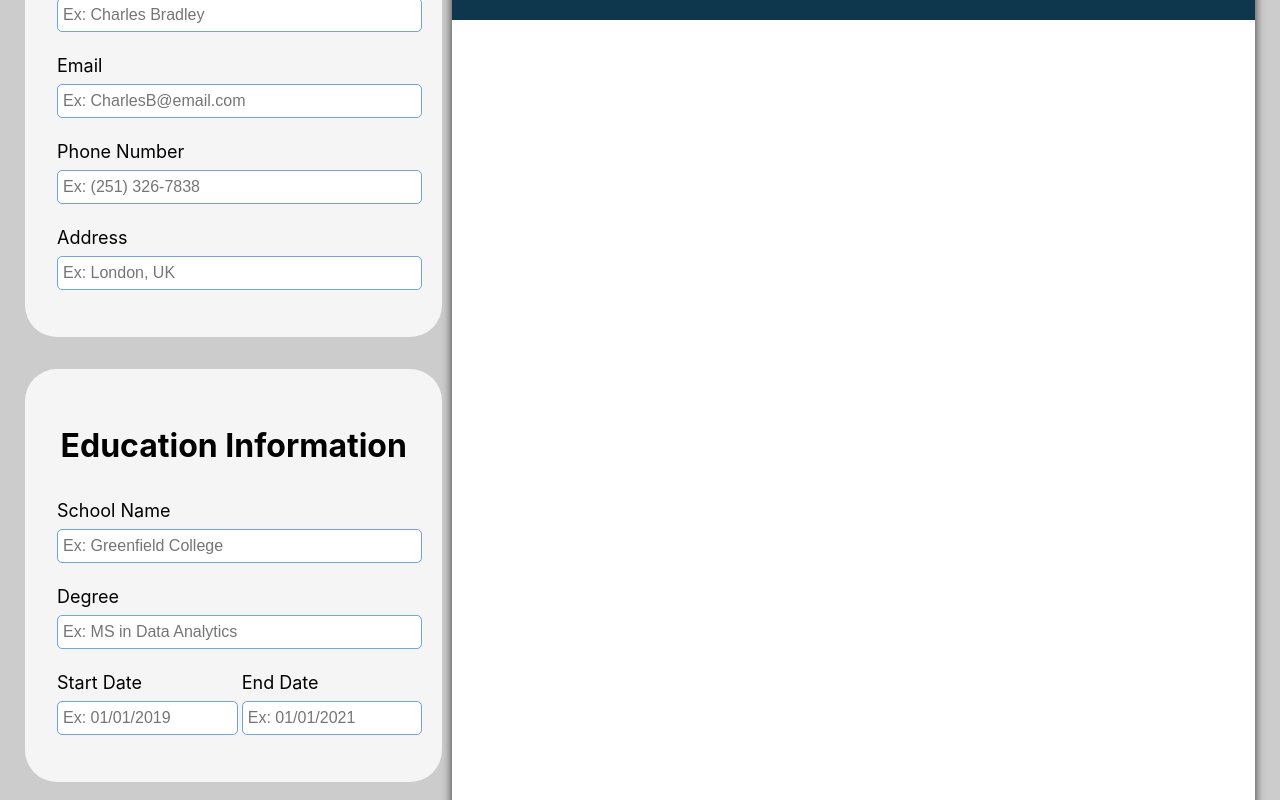
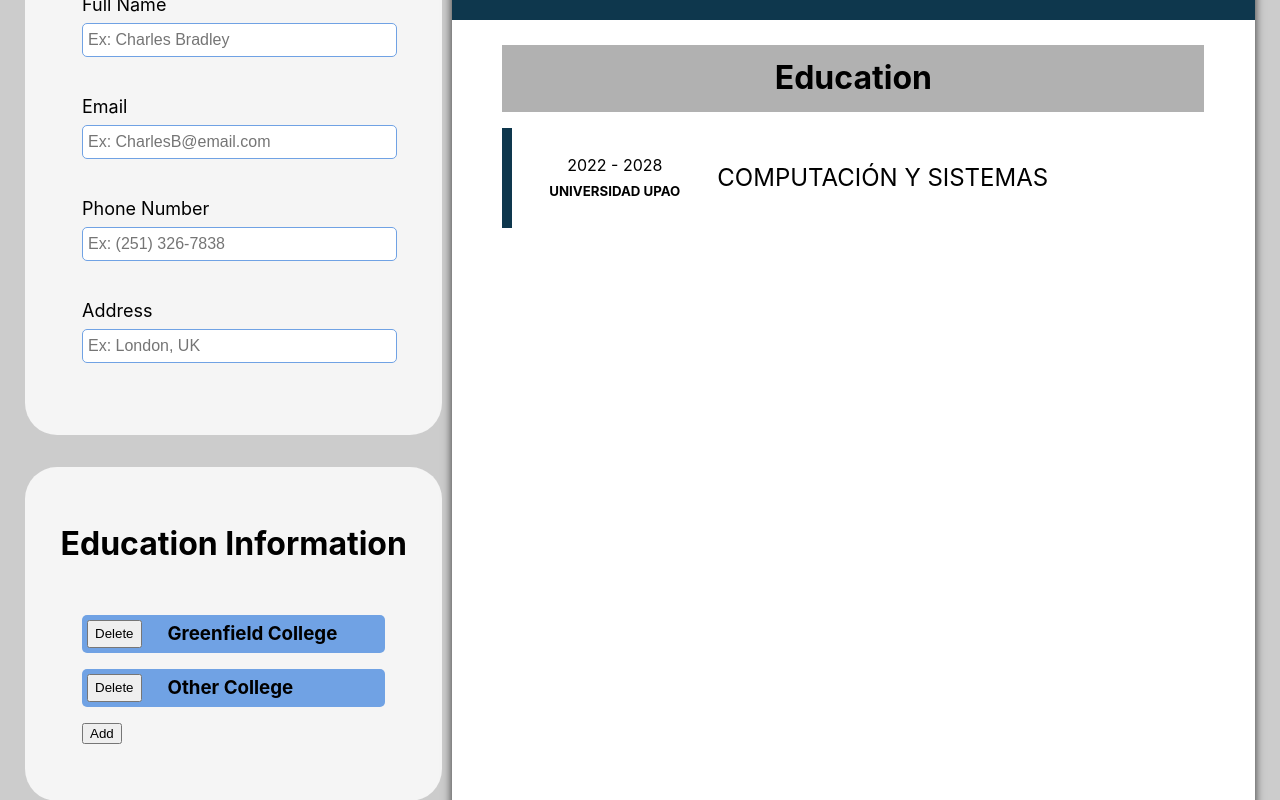
Before and after one commit to Hrid1402/CV-Application, a React (Vite) app: page / in a window 1280 px wide. Shown: the part 300-1100 px from the top of the page. Built offline with nearby package versions, Linux system fonts and the light colour scheme.

Commit message:
feat: design CV education, dont working yet

```diff
--- a/package.json
+++ b/package.json
@@ -11,7 +11,8 @@
   },
   "dependencies": {
     "react": "^18.3.1",
-    "react-dom": "^18.3.1"
+    "react-dom": "^18.3.1",
+    "uuid": "^10.0.0"
   },
   "devDependencies": {
     "@eslint/js": "^9.8.0",
--- a/src/components/inputs.jsx
+++ b/src/components/inputs.jsx
@@ -4,8 +4,23 @@ import '../styles/CV.css'
 import emailIcon from '../assets/ICO_email.svg'
 import phoneIcon from '../assets/ICO_phone.svg'
 import addressIcon from '../assets/ICO_address.svg'
+import { useState } from 'react'
+import { v4 as uuidv4 } from 'uuid';
 
-
+let schoolData = [
+    {
+        name: 'Greenfield College',
+        degree: 'MS in Data Analytics',
+        startDate: '01/01/2019',
+        endDate: '01/01/2021'
+    },
+    {
+        name: 'Other College',
+        degree: 'MS in Data Analytics',
+        startDate: '01/01/2019',
+        endDate: '01/01/2021'
+    },
+];
 
 function TextInput({text, holder, type="text", handleChange}){
 
@@ -31,11 +46,17 @@ export function GeneralInf({setFullName, setEmail, setPhone, setAddress}){
     </div>
   )
 };
-
-export function EducationInf(){
+function EduBlock(name, key, onDelete){
+    return(
+        <div key={key} className='schoolBlock'>
+            <button onClick={() => onDelete(name)}>Delete</button>
+            <h3>{name}</h3>
+        </div>
+    )
+}
+function AddEdu({setShowEdu, schoolData, setSchoolData}){
     return (
         <div className='InputBlock'>
-          <h1>Education Information</h1>
             <div className='infContainer'>
                 <TextInput text="School Name" holder="Ex: Greenfield College"></TextInput>
                 <TextInput text="Degree" holder="Ex: MS in Data Analytics"></TextInput>
@@ -47,6 +68,52 @@ export function EducationInf(){
                           <TextInput text="End Date" holder="Ex: 01/01/2021"></TextInput>
                       </div>
                 </div>
+                <button onClick={
+                    () => {setShowEdu(false);}
+                }>Cancel</button>
+
+                <button onClick={
+                    () => {
+                        setSchoolData([...schoolData, {
+                            name: document.querySelector('input[placeholder="Ex: Greenfield College"]').value,
+                            degree: document.querySelector('input[placeholder="Ex: MS in Data Analytics"]').value,
+                            startDate: document.querySelector('input[placeholder="Ex: 01/01/2019"]').value,
+                            endDate: document.querySelector('input[placeholder="Ex: 01/01/2021"]').value
+                        }]);
+                        setShowEdu(false);
+                    }
+                }>Save</button>
+            </div>
+        </div>
+      )
+}
+
+export function EducationInf(){
+    const [showEdu, setShowEdu] = useState(false);
+    const [schoolData, setSchoolData] = useState([{
+        name: 'Greenfield College',
+        degree: 'MS in Data Analytics',
+        startDate: '01/01/2019',
+        endDate: '01/01/2021'
+    },
+    {
+        name: 'Other College',
+        degree: 'MS in Data Analytics',
+        startDate: '01/01/2019',
+        endDate: '01/01/2021'
+    }]);
+    const deleteSchool = (nameToDelete) => {
+        setSchoolData(schoolData.filter((school) => school.name !== nameToDelete));
+    };
+
+    return (
+      <div className='InputBlock'>
+          <h1>Education Information</h1>
+          <div className='infContainer'>
+            {
+                showEdu == true ? ( <AddEdu setShowEdu={setShowEdu} schoolData={schoolData} setSchoolData={setSchoolData}/>  ): <> {schoolData.map((school) => EduBlock(school.name, uuidv4(), deleteSchool)) }<button onClick={() => setShowEdu(true)}>Add</button> </>
+            }
+
           </div>
       </div>
     )
@@ -69,7 +136,19 @@ export function ProfessionalInf(){
       </div>
     )
 };
+function SchoolContentBlock({name, degree, startDate, endDate}){
+    return (
+    <>
+        <div>
+            <p>{startDate} - {endDate}</p>
+            <h5>{name}</h5>
+        </div>
+            <p className='Degree'>{degree}</p>
 
+
+    </>
+    )
+}
 export function CV({ fullName, email, phone, address }){
 
     return (
@@ -82,6 +161,13 @@ export function CV({ fullName, email, phone, address }){
                 <div><img src={addressIcon} alt="Address" /><p>{address }</p></div>
             </div>
         </div>
+        <div className='Education'>
+            <h4>Education</h4>
+            <div className='schoolContent'>
+                <div className='color'></div>
+                <SchoolContentBlock name={"UNIVERSIDAD UPAO"} degree={"COMPUTACIÓN Y SISTEMAS"} startDate={"2022"} endDate={"2028"}/>
+            </div>
+        </div>
     </div>
     )
 };
--- a/src/styles/CV.css
+++ b/src/styles/CV.css
@@ -33,3 +33,37 @@
 .CV .contact div img{
     width: 23px;
 }
+.Education{
+    display: flex;
+    flex-direction: column;
+    gap: 1rem;
+    padding: 1.5625rem;
+
+}
+
+.Education h4{
+    margin: 0 1.6rem 0 1.6rem;
+    padding: .6rem;
+    font-size: 2rem;
+    background-color: rgb(177, 177, 177);
+}
+
+.Education .schoolContent{
+    display: flex;
+    flex-direction: row;
+    align-items: center;
+    gap: 2rem;
+    margin: 0 1.6rem 0 1.6rem;
+}
+.schoolContent div p, .schoolContent div h5{
+    margin: 5px;
+}
+.color{
+    height: 100px;
+    width: 10px;
+    background-color: #0e374d;
+}
+.Education .schoolContent .Degree{
+    font-size: 24px;
+    margin: 0;
+}
--- a/src/styles/inputs.css
+++ b/src/styles/inputs.css
@@ -56,3 +56,24 @@ textarea{
     border: rgb(112, 162, 228) 1px solid;
     border-radius: 5px;
 }
+.schoolBlock{
+    width: 100%;
+    display: flex;
+    flex-direction: row;
+    gap: 1rem;
+    background-color: #70a2e4;
+    border-radius: 5px;
+}
+.schoolBlock h3{
+    margin: .3125rem;
+}
+.schoolBlock button{
+    margin: .3125rem;
+}
+.infContainer{
+    display: flex;
+    flex-direction: column;
+    align-items: start;
+    gap: 1rem;
+    padding: 1.5625rem;
+}
```
Also changed, not shown: 1 other file (tests, documents, lock files or other folders). Lines whose indentation alone changed are shown as unchanged.
